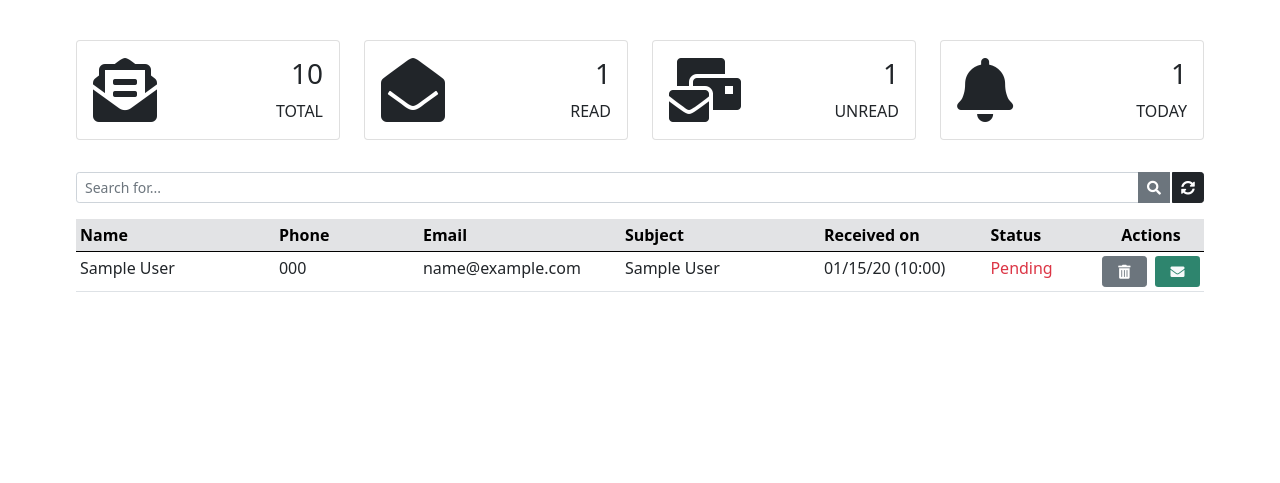
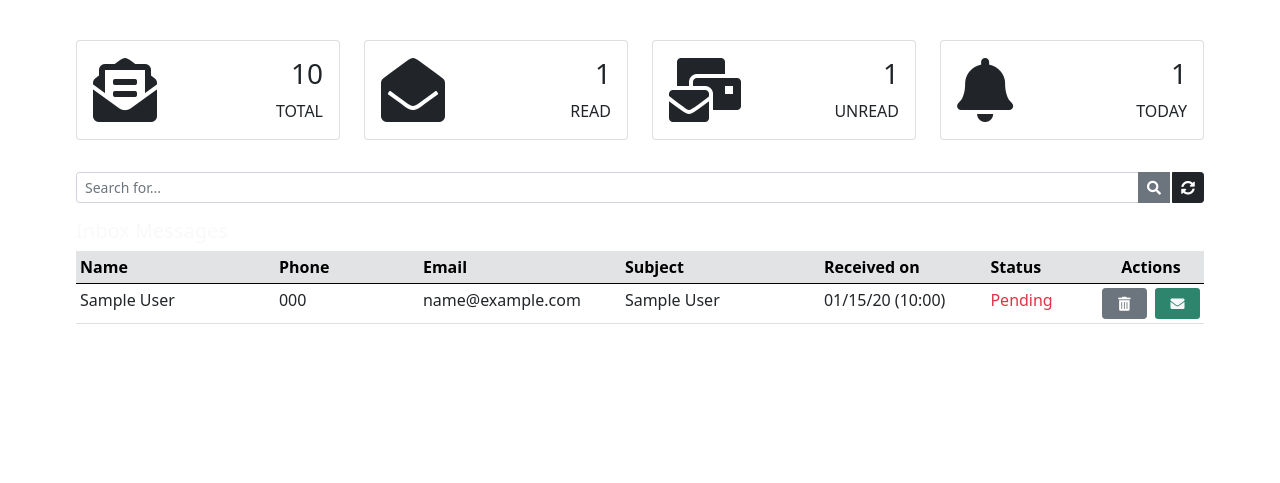
Before and after one commit to preciousimo/inbox, a Django app: template App/templates/inbox.html in a window 1280 px wide. Shown: the part 56-539 px from the top of the page. Run offline with Django 3.2, Linux system fonts and the light colour scheme; tables that the repository leaves empty hold one stand-in row (values such as "Sample post"); the template is opened without the code that fills it: values that come from a table or form of the project are taken from there, most other values are stand-ins (such as "Sample title", 1, 10 or a date in 2020); parts of the project's set-up code (start-up, migrations or seed data) failed here and were passed over; some libraries are stand-ins or nearby versions.

Commit message:
"Refactored inbox.html template: removed center tag, added heading to inbox messages, and adjusted spacing in navbar content."

```diff
--- a/App/templates/inbox.html
+++ b/App/templates/inbox.html
@@ -11,7 +11,7 @@
 
 <!-- Block navbar content -->
 {% block nav-content %}
-<i class="fas fa-envelope" style="color: #8abaae;"></i>&nbsp; &nbsp;Inbox
+<i class="fas fa-envelope" style="color: #8abaae;"></i>   Inbox
 {% endblock nav-content %}
 
 <!-- DateTime (desktop mode) -->
@@ -23,7 +23,6 @@
 
 <!-- Sidebar content -->
 {% block sidebar-content %}
-<center>
     <!-- Welcome user -->
     Welcome: <span class="text-success">{{user.get_username}}</span>
 
@@ -36,7 +35,6 @@
     <div id="mini-dashboard">
         {% include 'dashboard/dashboard.html' %}
     </div>
-</center>
 <hr>
 <!-- Buttons -->
 <a class="btn btn-outline-danger btn-sm" data-bs-toggle="modal" data-bs-target="#logoutModal">Logout</a>
@@ -68,6 +66,7 @@
     <!-- Table of messages -->
     <div class="col-lg-12 hidee">
         <div style="margin-top: 5px;">
+            <h5 class="text-light">Inbox Messages</h5>
             <table class="table table-sm">
                 <thead class="table-secondary">
                     <tr>
```
